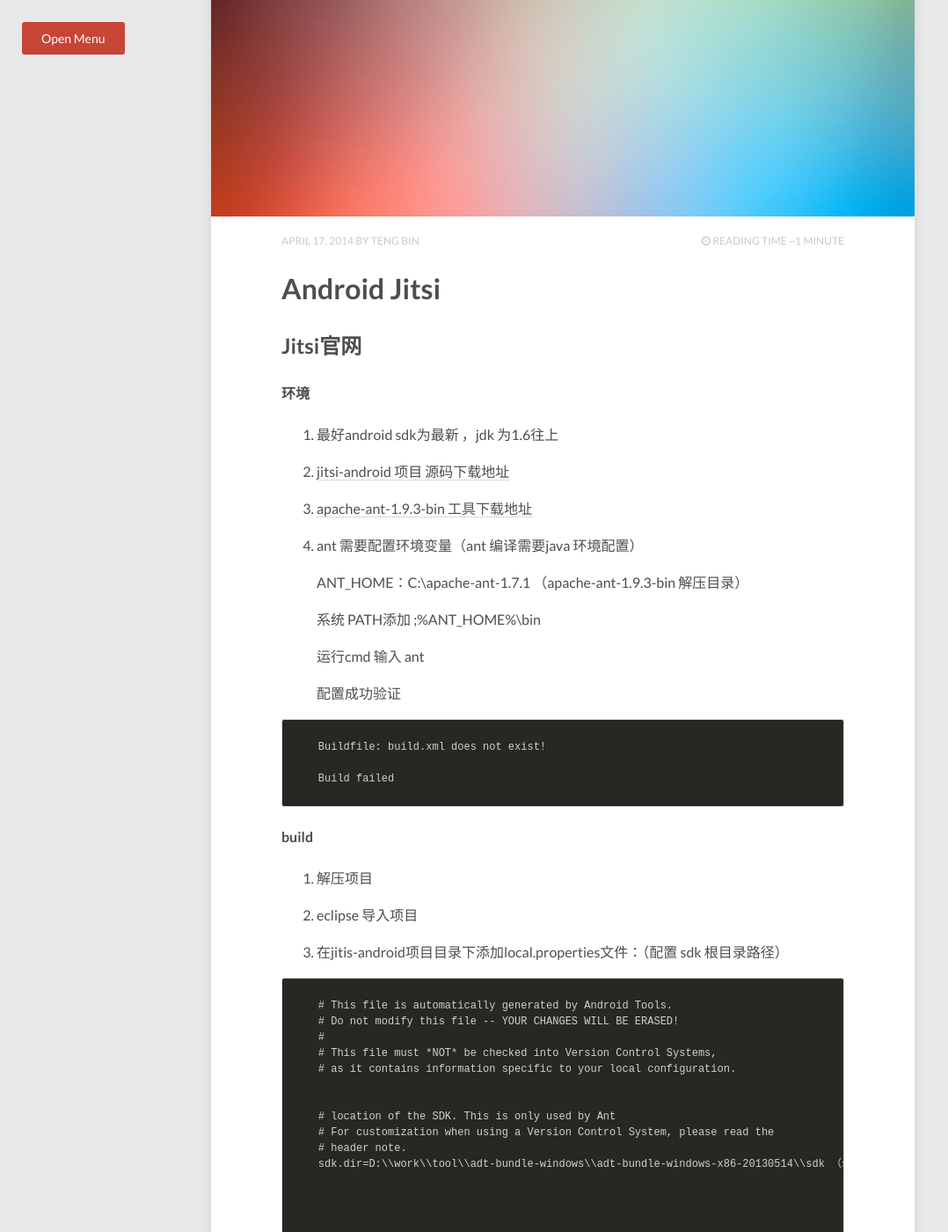
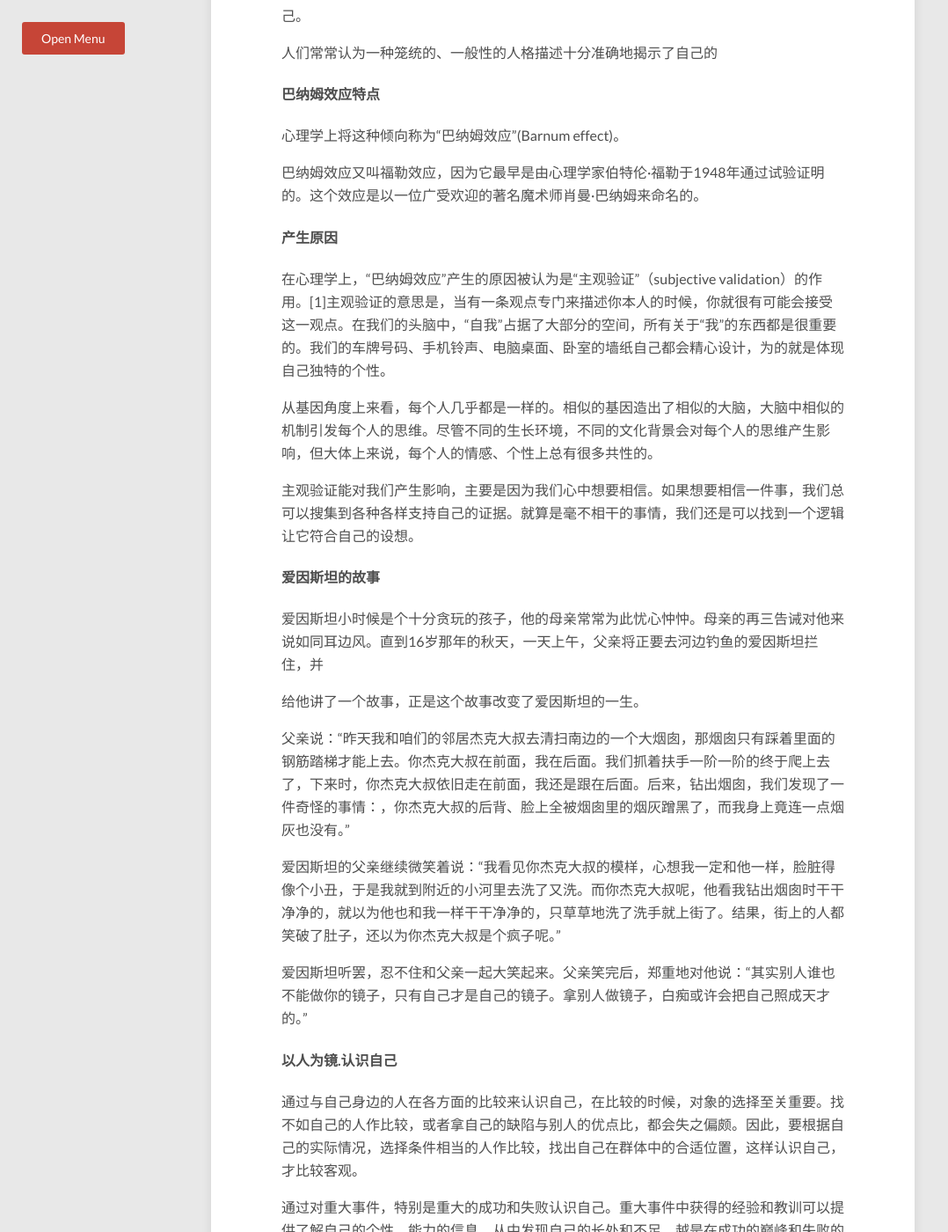
Before and after one commit to tengbinlive/tengbinlive.github.io, a Jekyll site: the page built from index.html, in a window 1280 px wide and 1400 px high, scrolled down 8114 px. Shown: the whole window at 88% size, without its empty margins (0-1078 px from the left). Built offline with Jekyll 4.4.1, drawn with Linux system fonts in a browser that asks for light colours; nearby versions of some CDN libraries; the list of posts is cut into pages by our own code; some of the changed text lies outside the part shown.

Commit message:
title: 巴纳姆效应

```diff
--- /dev/null
+++ b/_posts/2014-04-17-live.md
@@ -0,0 +1,49 @@
+---
+layout: post
+title: 巴纳姆效应
+description: "福勒效应即巴纳姆效应."
+modified: 2014-04-17
+tags: [live , post]
+---
+
+巴纳姆效应是由心理学家伯特伦·福勒于1948年通过试验证明的一种心理学现象，它主要表现为：每个人都会很容易相信一个笼统的、一般性的人格描述特别适合他。即使这种描述十分空洞，他仍然认为反映了自己的人格面貌。而要避免巴纳姆效应，就应客观真实地认识自己。
+
+人们常常认为一种笼统的、一般性的人格描述十分准确地揭示了自己的
+
+
+#### 巴纳姆效应特点
+
+心理学上将这种倾向称为“巴纳姆效应”(Barnum effect)。
+
+巴纳姆效应又叫福勒效应，因为它最早是由心理学家伯特伦·福勒于1948年通过试验证明的。这个效应是以一位广受欢迎的著名魔术师肖曼·巴纳姆来命名的。
+
+
+#### 产生原因
+
+在心理学上，“巴纳姆效应”产生的原因被认为是“主观验证”（subjective validation）的作用。[1]主观验证的意思是，当有一条观点专门来描述你本人的时候，你就很有可能会接受这一观点。在我们的头脑中，“自我”占据了大部分的空间，所有关于“我”的东西都是很重要的。我们的车牌号码、手机铃声、电脑桌面、卧室的墙纸自己都会精心设计，为的就是体现自己独特的个性。
+
+从基因角度上来看，每个人几乎都是一样的。相似的基因造出了相似的大脑，大脑中相似的机制引发每个人的思维。尽管不同的生长环境，不同的文化背景会对每个人的思维产生影响，但大体上来说，每个人的情感、个性上总有很多共性的。
+
+主观验证能对我们产生影响，主要是因为我们心中想要相信。如果想要相信一件事，我们总可以搜集到各种各样支持自己的证据。就算是毫不相干的事情，我们还是可以找到一个逻辑让它符合自己的设想。
+
+
+#### 爱因斯坦的故事
+
+爱因斯坦小时候是个十分贪玩的孩子，他的母亲常常为此忧心忡忡。母亲的再三告诫对他来说如同耳边风。直到16岁那年的秋天，一天上午，父亲将正要去河边钓鱼的爱因斯坦拦住，并
+
+给他讲了一个故事，正是这个故事改变了爱因斯坦的一生。
+
+父亲说：“昨天我和咱们的邻居杰克大叔去清扫南边的一个大烟囱，那烟囱只有踩着里面的钢筋踏梯才能上去。你杰克大叔在前面，我在后面。我们抓着扶手一阶一阶的终于爬上去了，下来时，你杰克大叔依旧走在前面，我还是跟在后面。后来，钻出烟囱，我们发现了一件奇怪的事情：，你杰克大叔的后背、脸上全被烟囱里的烟灰蹭黑了，而我身上竟连一点烟灰也没有。”
+
+爱因斯坦的父亲继续微笑着说：“我看见你杰克大叔的模样，心想我一定和他一样，脸脏得像个小丑，于是我就到附近的小河里去洗了又洗。而你杰克大叔呢，他看我钻出烟囱时干干净净的，就以为他也和我一样干干净净的，只草草地洗了洗手就上街了。结果，街上的人都笑破了肚子，还以为你杰克大叔是个疯子呢。”
+
+爱因斯坦听罢，忍不住和父亲一起大笑起来。父亲笑完后，郑重地对他说：“其实别人谁也不能做你的镜子，只有自己才是自己的镜子。拿别人做镜子，白痴或许会把自己照成天才的。”
+
+
+#### 以人为镜.认识自己
+
+通过与自己身边的人在各方面的比较来认识自己，在比较的时候，对象的选择至关重要。找不如自己的人作比较，或者拿自己的缺陷与别人的优点比，都会失之偏颇。因此，要根据自己的实际情况，选择条件相当的人作比较，找出自己在群体中的合适位置，这样认识自己，才比较客观。
+
+通过对重大事件，特别是重大的成功和失败认识自己。重大事件中获得的经验和教训可以提供了解自己的个性、能力的信息，从中发现自己的长处和不足。越是在成功的巅峰和失败的低谷，就越能反映一个人的真实性格。
+
+有人说“成功时认识自己，失败时认识朋友”固然有一定的道理，但归根结底，我们认识的都是自己。无论是成功还是失败时，都应坚持辨证的观点，不忽视自己的长处和优点，也要认清自己的短处与不足。
```
Also changed, not shown: _posts/2016-03-26-code-android-tool-findbugs.md (+10 -3 lines).
